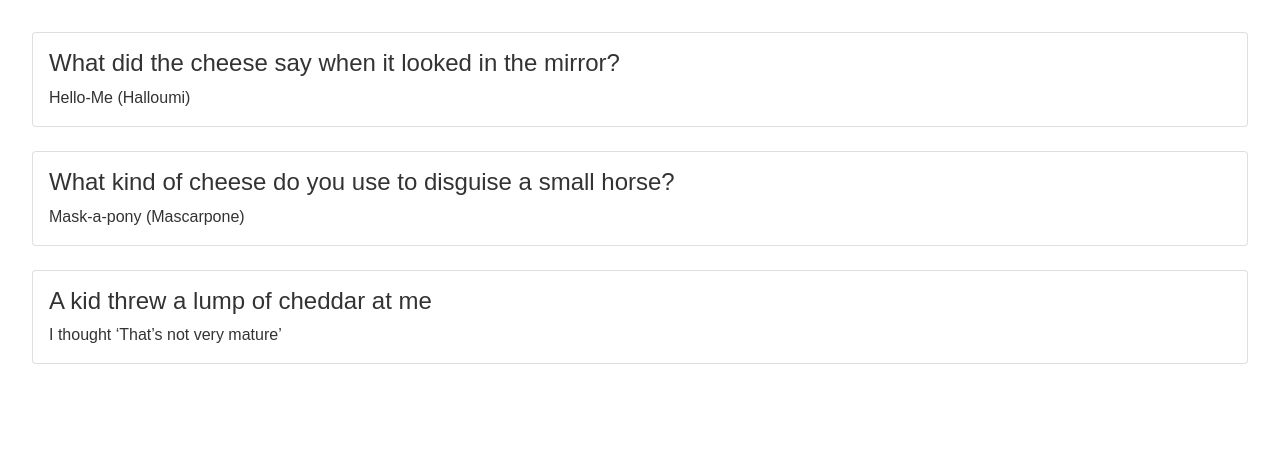
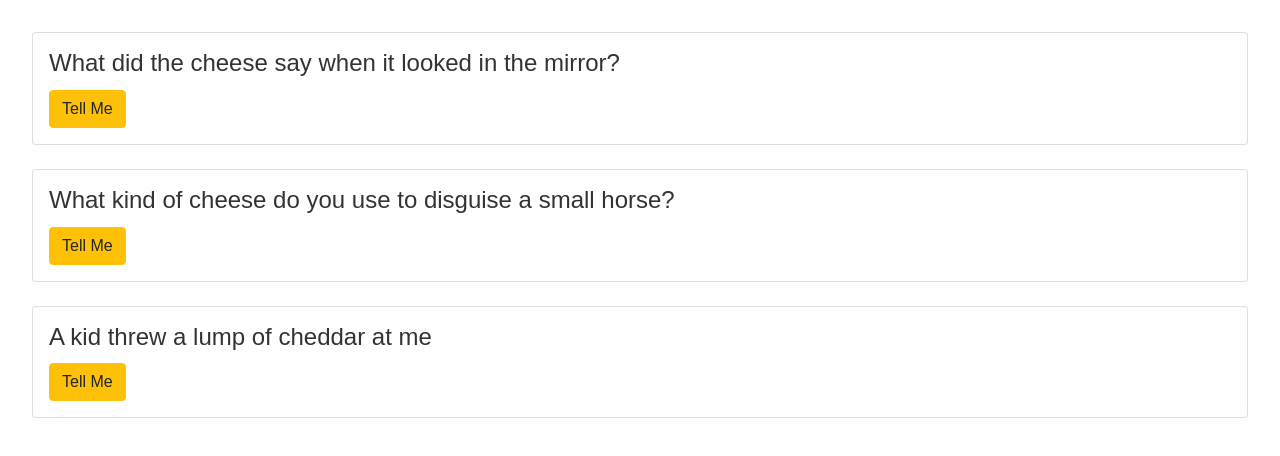
Before and after one commit to sctlcd/angular-first-app, an Angular app: page / in a window 1280 px wide. Shown: the top 456 px of the page. Built offline with nearby package versions, Linux system fonts and the light colour scheme.

Commit message:
feat: add output event binding on click

```diff
--- a/src/index.html
+++ b/src/index.html
@@ -7,7 +7,7 @@
   <meta name="viewport" content="width=device-width, initial-scale=1">
 
   <link rel="icon" type="image/x-icon" href="favicon.ico">
-  <link href="https://cdn.jsdelivr.net/npm/bootstrap@5.0.2/dist/css/bootstrap.min.css" rel="stylesheet" integrity="sha384-EVSTQN3/azprG1Anm3QDgpJLIm9Nao0Yz1ztcQTwFspd3yD65VohhpuuCOmLASjC" crossorigin="anonymous">
+  <link rel="stylesheet" href="https://cdn.jsdelivr.net/npm/bootstrap@4.6.0/dist/css/bootstrap.min.css" integrity="sha384-B0vP5xmATw1+K9KRQjQERJvTumQW0nPEzvF6L/Z6nronJ3oUOFUFpCjEUQouq2+l" crossorigin="anonymous">
 
   <title>Angular First App</title>
 </head>
@@ -18,6 +18,8 @@
 </body>
 
 <!-- Scripts -->
-<script src="https://cdn.jsdelivr.net/npm/@popperjs/core@2.9.2/dist/umd/popper.min.js" integrity="sha384-IQsoLXl5PILFhosVNubq5LC7Qb9DXgDA9i+tQ8Zj3iwWAwPtgFTxbJ8NT4GN1R8p" crossorigin="anonymous"></script>
-<script src="https://cdn.jsdelivr.net/npm/bootstrap@5.0.2/dist/js/bootstrap.min.js" integrity="sha384-cVKIPhGWiC2Al4u+LWgxfKTRIcfu0JTxR+EQDz/bgldoEyl4H0zUF0QKbrJ0EcQF" crossorigin="anonymous"></script>
+<script src="https://code.jquery.com/jquery-3.5.1.slim.min.js" integrity="sha384-DfXdz2htPH0lsSSs5nCTpuj/zy4C+OGpamoFVy38MVBnE+IbbVYUew+OrCXaRkfj" crossorigin="anonymous"></script>
+<script src="https://cdn.jsdelivr.net/npm/popper.js@1.16.1/dist/umd/popper.min.js" integrity="sha384-9/reFTGAW83EW2RDu2S0VKaIzap3H66lZH81PoYlFhbGU+6BZp6G7niu735Sk7lN" crossorigin="anonymous"></script>
+<script src="https://cdn.jsdelivr.net/npm/bootstrap@4.6.0/dist/js/bootstrap.min.js" integrity="sha384-+YQ4JLhjyBLPDQt//I+STsc9iw4uQqACwlvpslubQzn4u2UU2UFM80nGisd026JF" crossorigin="anonymous"></script>
+
 </html>
--- a/src/main.ts
+++ b/src/main.ts
@@ -24,7 +24,8 @@ import {platformBrowserDynamic} from '@angular/platform-browser-dynamic';
 <div class="card card-block my-4 py-3 px-3"
       *ngFor="let joke of jokes">
   <h4 class="card-title">{{ joke.setup }}</h4>
-  <p class="card-text">{{ joke.punchline }}</p>
+  <p class="card-text" [hidden]="joke.hide">{{ joke.punchline }}</p>
+  <a class="btn btn-warning mr-auto" (click)="toggle(joke)">Tell Me</a>
 </div>
 `
 })
@@ -35,17 +36,24 @@ class JokeListComponent {
     this.jokes = [
       {
         setup: "What did the cheese say when it looked in the mirror?",
-        punchline: "Hello-Me (Halloumi)"
+        punchline: "Hello-Me (Halloumi)",
+        hide: true
       },
       {
         setup: "What kind of cheese do you use to disguise a small horse?",
-        punchline: "Mask-a-pony (Mascarpone)"
+        punchline: "Mask-a-pony (Mascarpone)",
+        hide: true
       },
       {
         setup: "A kid threw a lump of cheddar at me",
-        punchline: "I thought ‘That’s not very mature’"
+        punchline: "I thought ‘That’s not very mature’",
+        hide: true
       },
     ];
+  }
+
+  toggle(joke:any) {
+    joke.hide = !joke.hide;
   }
 }
 
```
